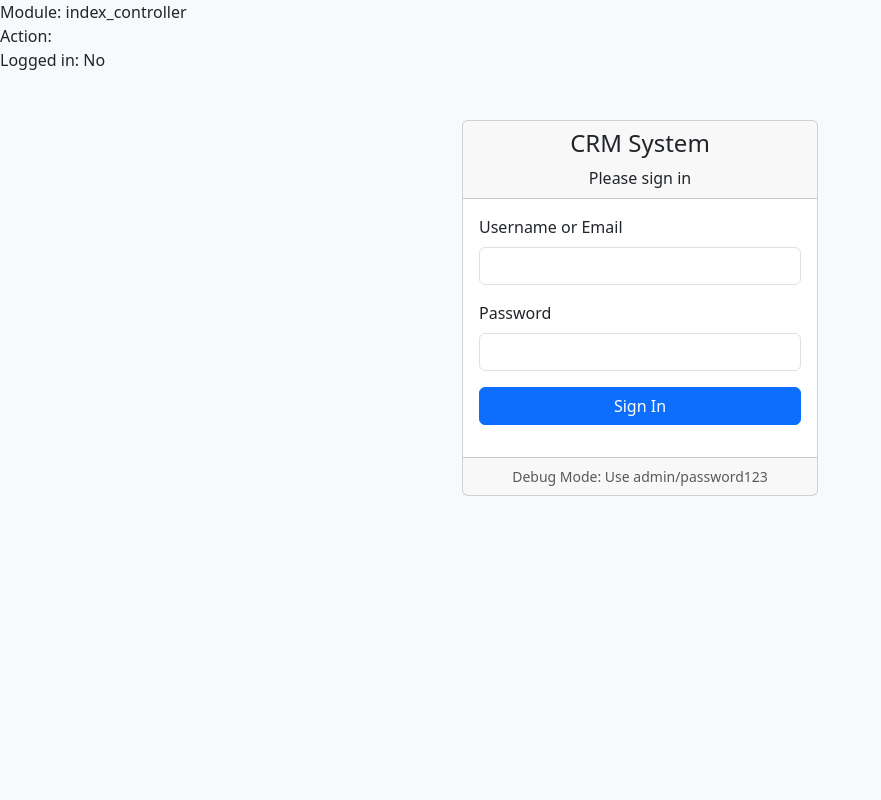
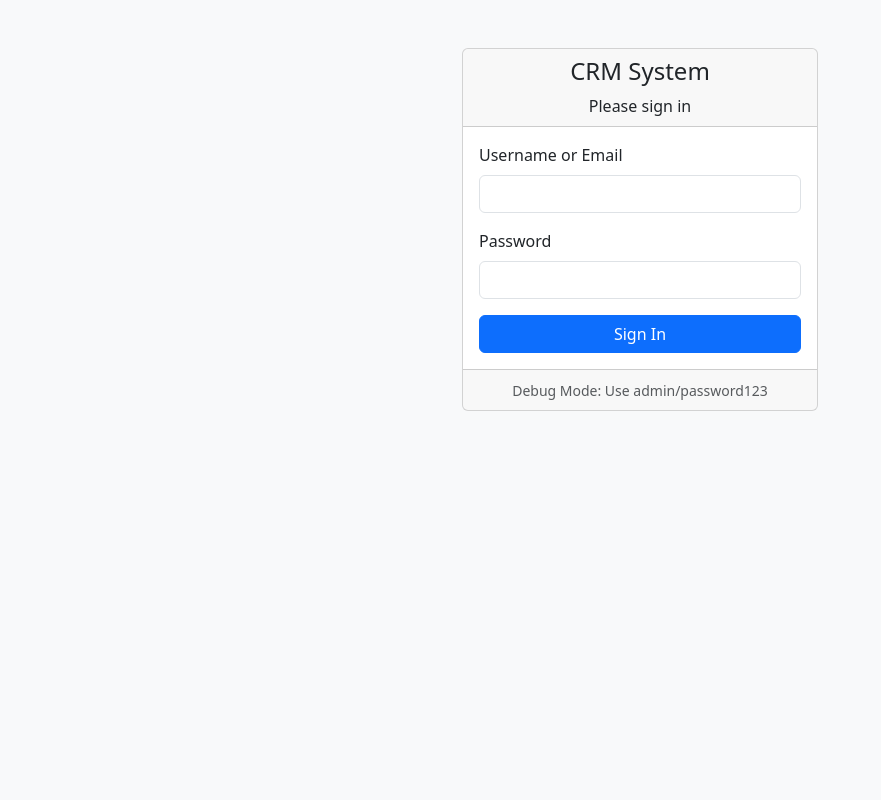
Before and after one commit to itteamlxs/itteamlxs-crm_managment, a PHP site: page /crm-project/index.php?module=index_controller in a window 1280 px wide. Shown: the whole page, without its empty margins (0-881 px from the left). Run offline with PHP 8.4, Linux system fonts and the light colour scheme.

Commit message:
fix bug login

```diff
--- a/modules/auth/controllers/login_controller.php
+++ b/modules/auth/controllers/login_controller.php
@@ -38,7 +38,8 @@ if ($_SERVER['REQUEST_METHOD'] === 'POST') {
                     session_regenerate_id(true);
 
                     // Redirect to dashboard
-                    redirect('/?module=dashboard&action=index');
+                    header("Location: http://localhost/crm-project/modules/dashboard/views/dashboard.php");
+                    exit;
                 } else {
                     $error = 'Invalid username or password';
                 }
--- a/modules/dashboard/controllers/index_controller.php
+++ b/modules/dashboard/controllers/index_controller.php
@@ -14,4 +14,4 @@ requireLogin();
 $user = getCurrentUser();
 
 // Include dashboard view
-include __DIR__ . '/../views/index.php';
+include __DIR__ . '/../views/dashboard.php';
--- a/public/index.php
+++ b/public/index.php
@@ -17,13 +17,6 @@ if (isLoggedIn() && !checkSessionTimeout()) {
 // Get module and action from URL parameters
 $module = sanitizeInput($_GET['module'] ?? '');
 $action = sanitizeInput($_GET['action'] ?? '');
-
-// Debug temporal
-if (APP_DEBUG) {
-    echo "Module: " . $module . "<br>";
-    echo "Action: " . $action . "<br>";
-    echo "Logged in: " . (isLoggedIn() ? 'Yes' : 'No') . "<br>";
-}
 
 // Whitelist allowed modules and actions for security
 $allowedModules = [
@@ -202,7 +195,7 @@ try {
             break;
 
         case 'dashboard':
-            require_once __DIR__ . '/../modules/dashboard/controllers/index_controller.php';
+            require_once __DIR__ . '/dashboard.php';
             break;
 
         default:
```
Also changed, not shown: modules/dashboard/views/dashboard.php (renamed from modules/dashboard/views/index.php, +10 -1 lines).
